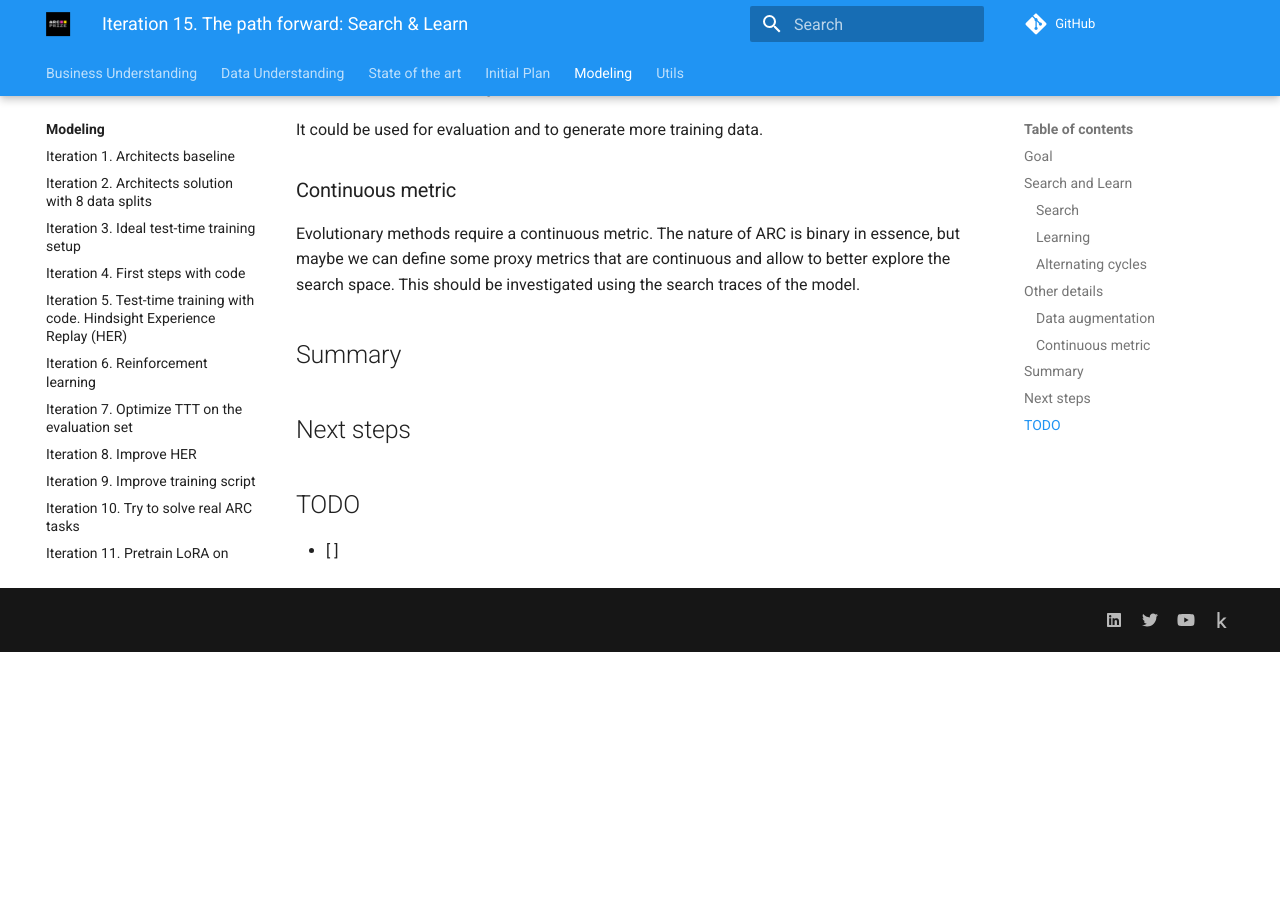
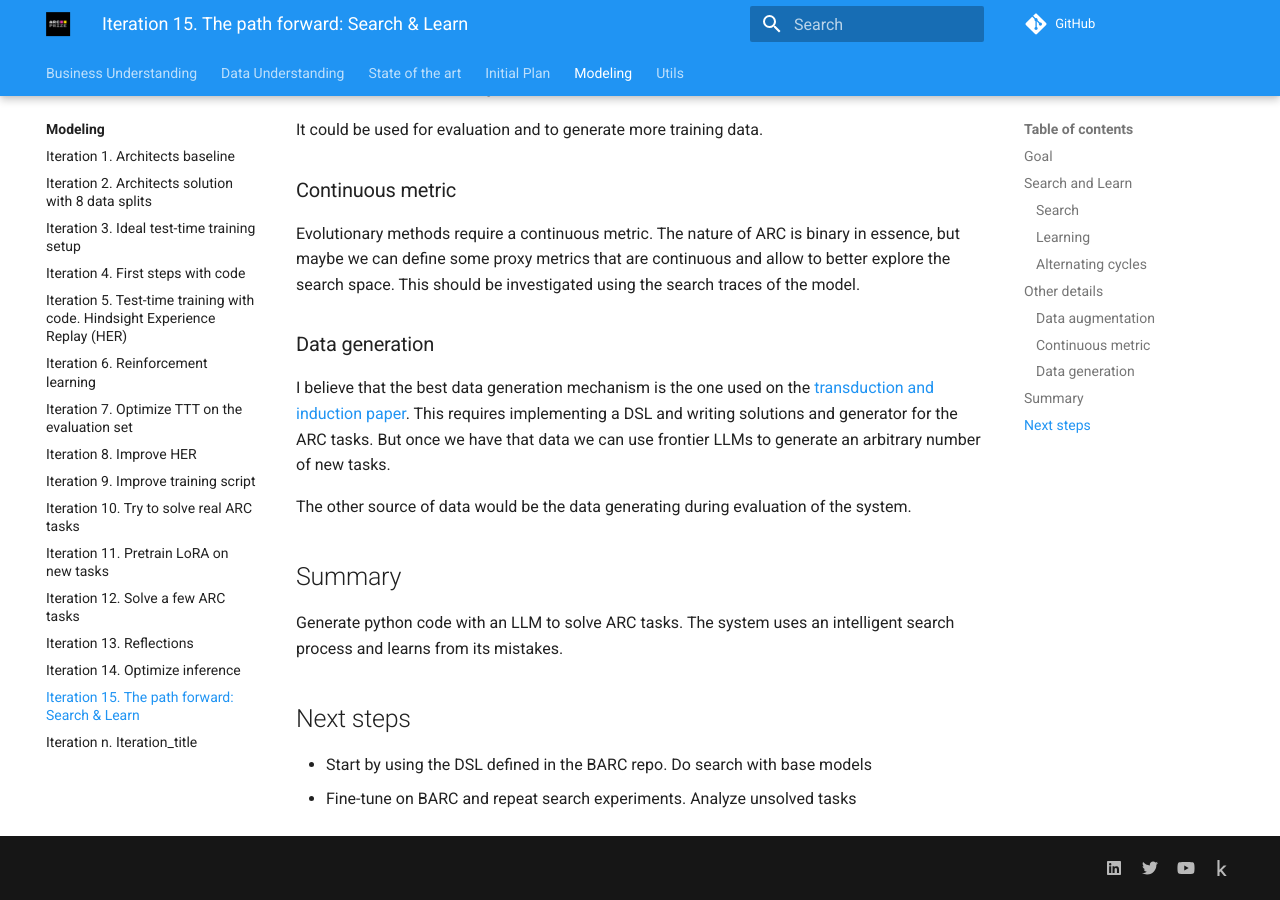
Before and after one commit to ironbar/arc25, an MkDocs documentation site: the page built from docs/modeling/Iteration_15_the_path_forward.md, in a window 1280 px wide and 900 px high, scrolled down 2293 px. Built offline with MkDocs 1.6.1 and Material for MkDocs 9.7.7, drawn with Linux system fonts in a browser that asks for light colours; comment, search, counter and statistics services are not loaded; before the commit the page ends 2945 px from its top, so only the background shows below that.

Commit message:
finished documentation of the approach

```diff
--- a/docs/modeling/Iteration_15_the_path_forward.md
+++ b/docs/modeling/Iteration_15_the_path_forward.md
@@ -1,15 +1,6 @@
 # Iteration 15. The path forward: Search & Learn
 
 _17-06-2025_
-
-<!---
-The work is done using short iterations. Each iteration needs to have a very
-clear goal. This allows to gain greater knowledge of the problem on each iteration.
-
-<details>
-  <summary>Click to expand/collapse this section</summary>
-</details>
---->
 
 ## Goal
 
@@ -79,10 +70,19 @@
 to better explore the search space. This should be investigated using the search
 traces of the model.
 
+### Data generation
+
+I believe that the best data generation mechanism is the one used on the [transduction and induction paper](https://arxiv.org/abs/2411.02272). This requires implementing a DSL and writing solutions and generator for the ARC tasks. But once we have that data
+we can use frontier LLMs to generate an arbitrary number of new tasks.
+
+The other source of data would be the data generating during evaluation of the system.
+
 ## Summary
+
+Generate python code with an LLM to solve ARC tasks. The system uses an intelligent search
+process and learns from its mistakes.
 
 ## Next steps
 
-## TODO
-
-- [ ]
+- Start by using the DSL defined in the BARC repo. Do search with base models
+- Fine-tune on BARC and repeat search experiments. Analyze unsolved tasks
```
